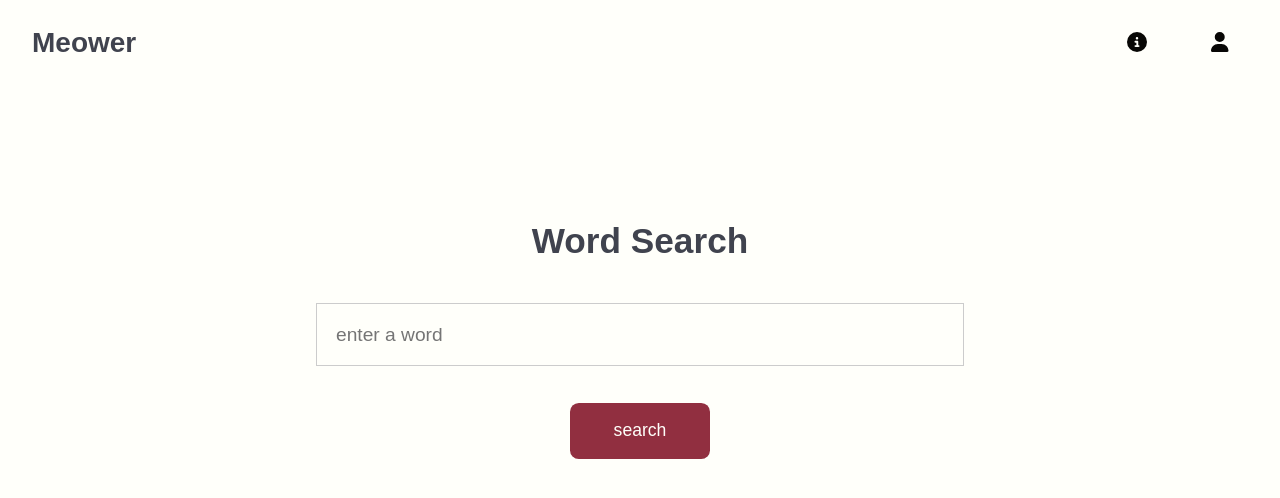
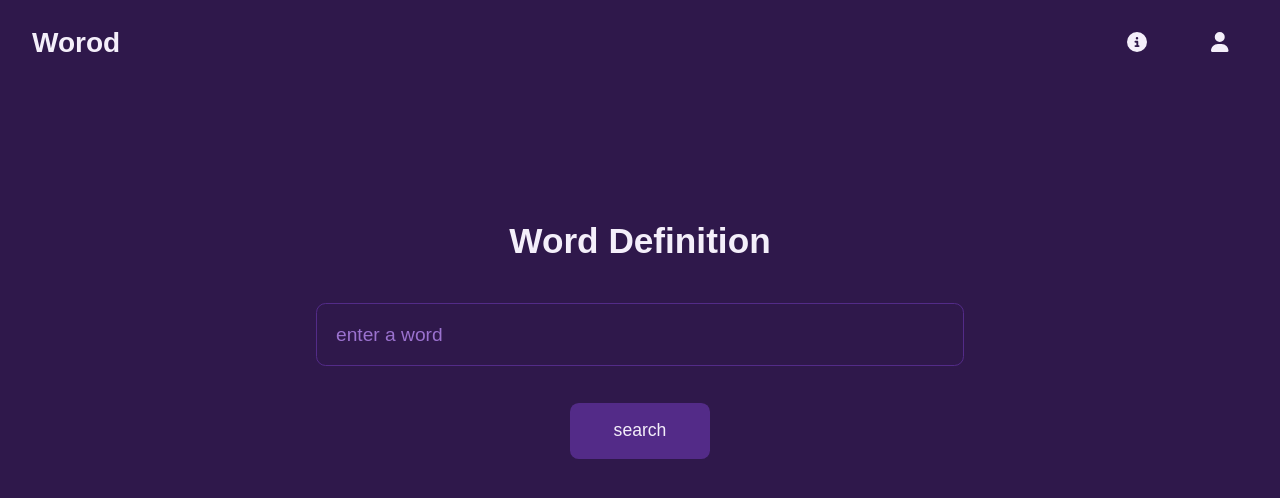
Before and after one commit to noobxzx/webt-project, a Vue app: page / in a window 1280 px wide. Shown: the top 498 px of the page. Built offline with nearby package versions, Linux system fonts and the light colour scheme; a web font is replaced by a local one.

Commit message:
validation + small fixes

```diff
--- a/src/App.vue
+++ b/src/App.vue
@@ -1,18 +1,16 @@
 <template>
   <div id="app">
     <TopBar />
-    <WordSearch />
+    <router-view></router-view>
   </div>
 </template>
 
 <script>
-import WordSearch from './components/WordSearch.vue';
 import TopBar from './components/TopBar.vue';
 
 export default {
   name: 'App',
   components: {
-    WordSearch,
     TopBar
   }
 }
@@ -21,7 +19,7 @@ export default {
 <style>
 @import url('https://fonts.cdnfonts.com/css/satoshi');
   body {
-    background-color: #FFFFFA;
+    background-color: #2F184B;
     margin: 0;
     font-family: 'Satoshi', sans-serif;
   }
--- /dev/null
+++ b/src/components/AboutPage.vue
@@ -0,0 +1,18 @@
+<template>
+  <div class="about">
+    <h1>About Page</h1>
+    <p>This is the about page.</p>
+  </div>
+</template>
+
+<script>
+export default {
+  name: 'AboutPage',
+};
+</script>
+
+<style scoped>
+.about {
+  padding: 2em;
+}
+</style>
--- a/src/components/TopBar.vue
+++ b/src/components/TopBar.vue
@@ -1,11 +1,11 @@
 <template>
   <header class="top-bar">
-    <div class="logo">Meower</div>
+    <div class="logo">Worod</div>
     <nav class="nav-buttons">
-      <button class="nav-button" @click="navigate('About')">
+      <button class="nav-button" @click="navigate('/about')">
         <i class="fas fa-info-circle"></i>
       </button>
-      <button class="nav-button" @click="navigate('Account')">
+      <button class="nav-button" @click="navigate('/account')">
         <i class="fas fa-user"></i>
       </button>
     </nav>
@@ -14,32 +14,42 @@
 
 <script>
 export default {
-  name: 'TopBar',
+  name: "TopBar",
   methods: {
     navigate(destination) {
-      console.log(`Navigating to ${destination}`);
-    }
-  }
-}
+      this.$router.push(destination);
+    },
+  },
+};
 </script>
 
 <style scoped>
+@keyframes fadeIn {
+  from {
+    opacity: 0;
+  }
+  to {
+    opacity: 1;
+  }
+}
+
 :root {
-  font-size: 16px; /* Base font size */
+  font-size: 16px;
 }
 
 .top-bar {
+  background-color: #2f184b;
   display: flex;
   justify-content: space-between;
   align-items: center;
   padding: 1em 2em;
-  background-color: #FFFFFA;
+  animation: fadeIn 1.7s ease-in-out;
 }
 
 .logo {
+  color: #f4effa;
   font-size: 1.75rem;
   font-weight: bold;
-  color: #40434E;
 }
 
 .nav-buttons {
@@ -48,9 +58,9 @@ export default {
 }
 
 .nav-button {
+  color: #f4effa;
   background-color: transparent;
   border: none;
-  color: #080705;
   font-size: 1.25rem;
   cursor: pointer;
   padding: 0.75em 1em;
@@ -63,8 +73,8 @@ export default {
 }
 
 .nav-button:hover {
-  background-color: #40434E;
-  color: #FFFFFA;
+  background-color: #532b88;
+  color: #f4effa;
 }
 
 @media (max-width: 600px) {
--- a/src/components/WordSearch.vue
+++ b/src/components/WordSearch.vue
@@ -1,9 +1,18 @@
 <template>
   <div class="container">
     <div class="word-search">
-      <h1 class="word-header">Word Search</h1>
+      <h1 class="word-header">Word Definition</h1>
       <div class="search-bar">
-        <input type="text" v-model="query" @keyup.enter="searchWord" placeholder="enter a word" />
+        <input
+          type="text"
+          v-model="query"
+          @keyup="validateInput"
+          @keyup.enter="searchWord"
+          placeholder="enter a word"
+        />
+        <div v-if="validationError" class="validation-error">
+          <p>{{ validationError }}</p>
+        </div>
         <button @click="searchWord">search</button>
       </div>
 
@@ -13,8 +22,12 @@
 
       <div v-if="wordData" class="results">
         <h2>{{ wordData.word }}</h2>
+        <h3>definitions:</h3>
         <div v-for="(definition, index) in wordData.results" :key="index">
-          <p><strong>{{ definition.partOfSpeech }}</strong>: {{ definition.definition }}</p>
+          <p>
+            <strong>{{ definition.partOfSpeech }}</strong
+            >: {{ definition.definition }}
+          </p>
         </div>
       </div>
 
@@ -26,30 +39,40 @@
 </template>
 
 <script>
-import axios from 'axios';
+import axios from "axios";
 
 export default {
   data() {
     return {
-      query: '',
+      query: "",
       wordData: null,
       error: null,
+      validationError: null,
       loading: false,
     };
   },
   methods: {
+    validateInput() {
+      const regex = /^[a-zA-Z0-9 ]*$/;
+      if (!regex.test(this.query)) {
+        this.validationError = "Only A-Z symbols are allowed";
+      } else {
+        this.validationError = null;
+      }
+    },
     async searchWord() {
       if (!this.query) {
-        this.error = 'Please enter a word';
+        this.error = "Please enter a word";
         this.wordData = null;
         return;
       }
       const options = {
-        method: 'GET',
+        method: "GET",
         url: `https://wordsapiv1.p.rapidapi.com/words/${this.query}`,
         headers: {
-          'x-rapidapi-key': '5cac514b7bmshbe5ace51218acb9p1ec6e8jsn9c45a2af52fa',
-          'x-rapidapi-host': 'wordsapiv1.p.rapidapi.com',
+          "x-rapidapi-key":
+            "5cac514b7bmshbe5ace51218acb9p1ec6e8jsn9c45a2af52fa",
+          "x-rapidapi-host": "wordsapiv1.p.rapidapi.com",
         },
       };
 
@@ -59,9 +82,15 @@ export default {
 
       try {
         const response = await axios.request(options);
-        this.wordData = response.data;
+        if (response.status === 200 && response.data) {
+          this.wordData = response.data;
+        }
       } catch (error) {
-        this.error = 'Word not found or an error occurred';
+        if (error.response && error.response.status === 404) {
+          this.error = "Word not found!";
+        } else {
+          this.error = "An error occurred while fetching the word data.";
+        }
         this.wordData = null;
       } finally {
         this.loading = false;
@@ -72,6 +101,14 @@ export default {
 </script>
 
 <style scoped>
+.validation-error {
+  position: absolute;
+  color: #ca4d4d;
+  font-size: 1rem;
+  width: 100%;
+  text-align: left;
+  margin-top: 0.5em;
+}
 @keyframes fadeIn {
   from {
     opacity: 0;
@@ -91,14 +128,16 @@ export default {
 }
 
 .word-search {
+  justify-content: center;
   padding: 2em;
   text-align: center;
   width: 80%;
   max-width: 50rem;
+  position: relative;
 }
 
 .word-header {
-  color: #40434E;
+  color: #f4effa;
   font-size: 2.2rem;
   animation: fadeIn 2400ms ease-in-out;
 }
@@ -108,47 +147,61 @@ export default {
   justify-content: center;
   align-items: center;
   flex-wrap: wrap;
+  position: relative;
 }
 
 .search-bar input {
-  background-color: #FFFFFA;
+  color: #9b72cf;
+  background-color: #2f184b;
   margin: 1em;
   padding: 1em;
-  border: 1px solid #ccc;
+  border: 1px solid #532b88;
+  border-radius: 0.5em;
   width: calc(100% - 10em);
   font-size: 1.2rem;
   transition: border-color 0.3s ease;
 }
 
+input::placeholder {
+  color: #9b72cf;
+}
+
 .search-bar input:focus {
-  border-color: #912F40;
+  border-color: #9b72cf;
+  color: #f4effa;
   outline: none;
 }
 
 .search-bar button {
+  background-color: #532b88;
+  color: #f4effa;
   padding: 1em 2.5em;
   border: none;
-  background-color: #912F40;
-  color: #FFFFFA;
   border-radius: 0.5em;
   cursor: pointer;
   margin: 1em;
   font-size: 1.1rem;
-  transition: background-color 100ms ease, transform 300ms ease;
+  transition:
+    background-color 100ms ease,
+    transform 300ms ease;
 }
 
 .search-bar button:hover {
-  background-color: #702632;
+  background-color: #9b72cf;
   transform: scale(1.05);
 }
 
 .loading {
+  color: #9b72cf;
   margin-top: 2em;
   font-size: 1.2rem;
-  animation: fadeIn 0,5s ease-in-out;
+  animation:
+    fadeIn 0,
+    5s ease-in-out;
 }
 
 .results {
+  color: #f4effa;
   margin-top: 2em;
   text-align: left;
   font-size: 1.2rem;
@@ -156,8 +209,8 @@ export default {
 }
 
 .error {
+  color: #ca4d4d;
   margin-top: 2em;
-  color: #ca4d4d;
   font-size: 1.2rem;
   animation: fadeIn 300ms ease-in-out;
 }
@@ -174,7 +227,7 @@ export default {
   }
 
   .search-bar button {
-    width: 100%;
+    width: 70%;
     margin: 1em 0;
     font-size: 1rem;
   }
@@ -183,7 +236,8 @@ export default {
     font-size: 2rem;
   }
 
-  .results, .error {
+  .results,
+  .error {
     font-size: 1rem;
   }
 }
--- a/src/main.js
+++ b/src/main.js
@@ -1,6 +1,10 @@
 import { createApp } from 'vue'
 import App from './App.vue'
+import router from './router';
+
 import '@fortawesome/fontawesome-free/css/all.css';
 import '@fortawesome/fontawesome-free/js/all.js';
 
-createApp(App).mount('#app')
+const app = createApp(App);
+app.use(router);
+app.mount('#app');
```
Also changed, not shown: package.json (+6 -13 lines), src/router/index.js (added, +17 -0 lines), 2 other files (tests, documents, lock files or other folders).
